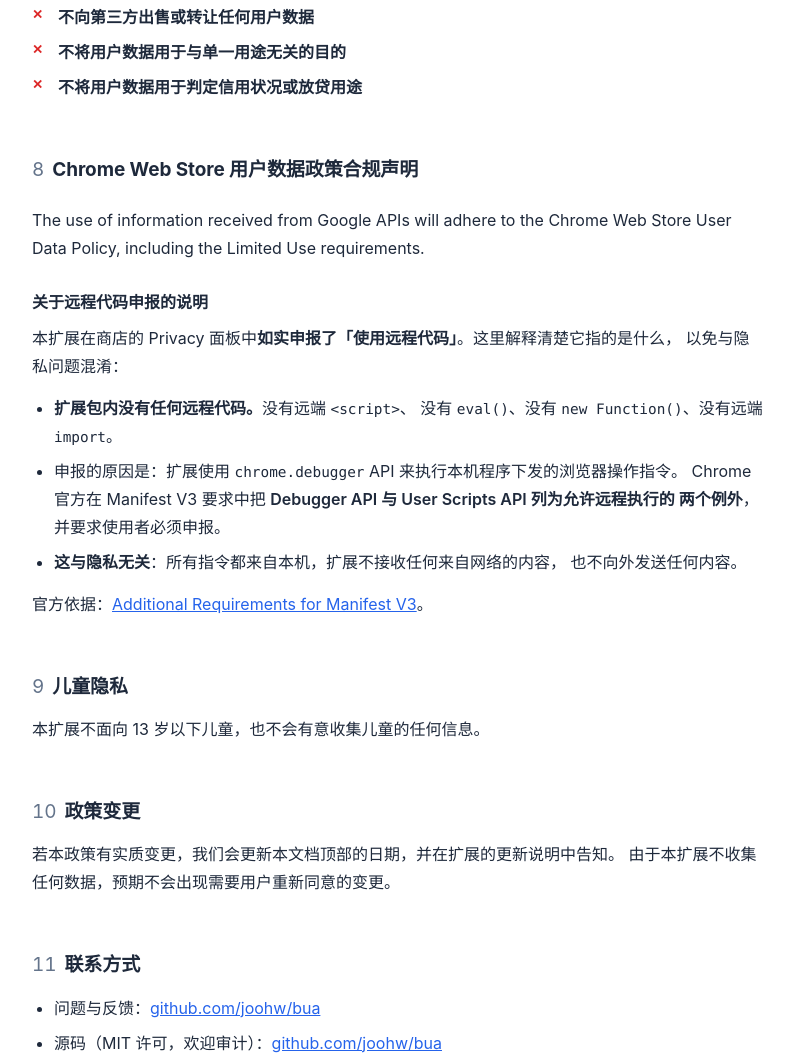
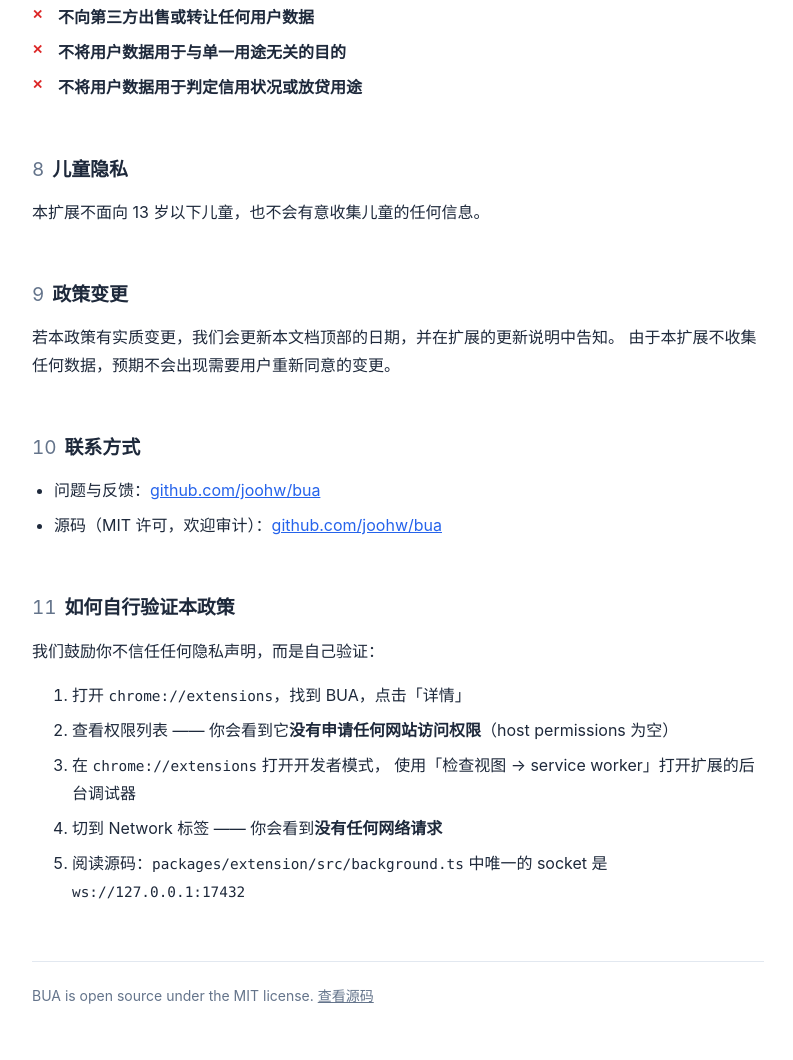
Before and after one commit to joohw/bua, a browser extension: page docs/privacy.html in a window 1280 px wide. Shown: the part 2573-3633 px from the top of the page, without its empty margins (242-1035 px from the left). Drawn offline with Linux system fonts and the light colour scheme.

Commit message:
docs: remove store declaration from privacy page

```diff
--- a/docs/privacy.html
+++ b/docs/privacy.html
@@ -202,55 +202,22 @@
     <li><strong>不将用户数据用于判定信用状况或放贷用途</strong></li>
   </ul>
 
-  <h2><span class="num">8</span>Chrome Web Store 用户数据政策合规声明</h2>
-  <div class="callout ok">
-    <p>
-      The use of information received from Google APIs will adhere to the Chrome Web Store
-      User Data Policy, including the Limited Use requirements.
-    </p>
-  </div>
-
-  <h3>关于远程代码申报的说明</h3>
-  <p>
-    本扩展在商店的 Privacy 面板中<strong>如实申报了「使用远程代码」</strong>。这里解释清楚它指的是什么，
-    以免与隐私问题混淆：
-  </p>
-  <ul>
-    <li>
-      <strong>扩展包内没有任何远程代码。</strong>没有远端 <code>&lt;script&gt;</code>、
-      没有 <code>eval()</code>、没有 <code>new Function()</code>、没有远端 <code>import</code>。
-    </li>
-    <li>
-      申报的原因是：扩展使用 <code>chrome.debugger</code> API 来执行本机程序下发的浏览器操作指令。
-      Chrome 官方在 Manifest V3 要求中把 <strong>Debugger API 与 User Scripts API 列为允许远程执行的
-      两个例外</strong>，并要求使用者必须申报。
-    </li>
-    <li>
-      <strong>这与隐私无关</strong>：所有指令都来自本机，扩展不接收任何来自网络的内容，
-      也不向外发送任何内容。
-    </li>
-  </ul>
-  <p>
-    官方依据：<a href="https://developer.chrome.com/docs/webstore/program-policies/mv3-requirements">Additional
-    Requirements for Manifest V3</a>。
-  </p>
-
-  <h2><span class="num">9</span>儿童隐私</h2>
+  <h2><span class="num">8</span>儿童隐私</h2>
   <p>本扩展不面向 13 岁以下儿童，也不会有意收集儿童的任何信息。</p>
 
-  <h2><span class="num">10</span>政策变更</h2>
+  <h2><span class="num">9</span>政策变更</h2>
   <p>
     若本政策有实质变更，我们会更新本文档顶部的日期，并在扩展的更新说明中告知。
     由于本扩展不收集任何数据，预期不会出现需要用户重新同意的变更。
   </p>
 
-  <h2><span class="num">11</span>联系方式</h2>
+  <h2><span class="num">10</span>联系方式</h2>
   <ul>
     <li>问题与反馈：<a href="https://github.com/joohw/bua">github.com/joohw/bua</a></li>
     <li>源码（MIT 许可，欢迎审计）：<a href="https://github.com/joohw/bua">github.com/joohw/bua</a></li>
   </ul>
 
-  <h2><span class="num">12</span>如何自行验证本政策</h2>
+  <h2><span class="num">11</span>如何自行验证本政策</h2>
   <p>我们鼓励你不信任任何隐私声明，而是自己验证：</p>
   <ol>
     <li>打开 <code>chrome://extensions</code>，找到 BUA，点击「详情」</li>
```
